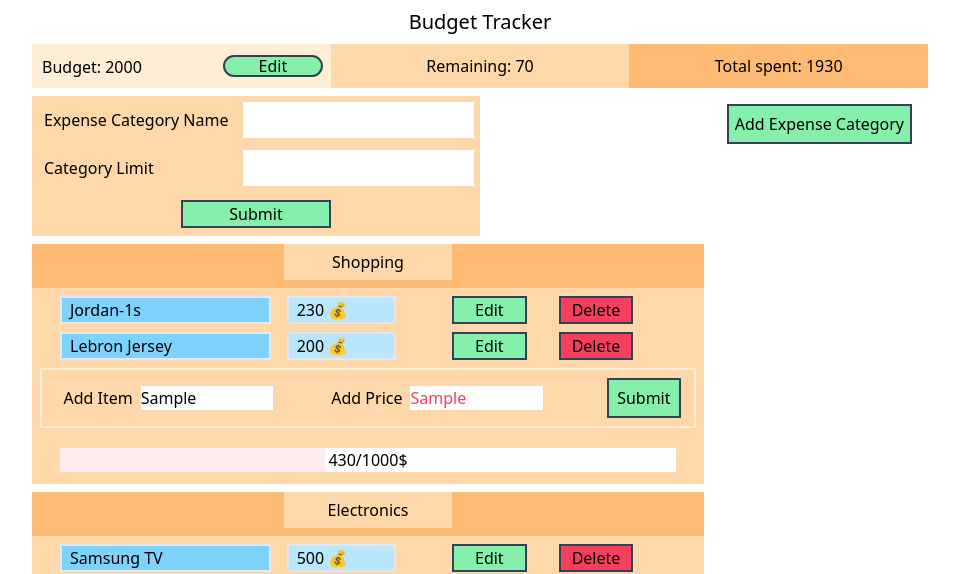
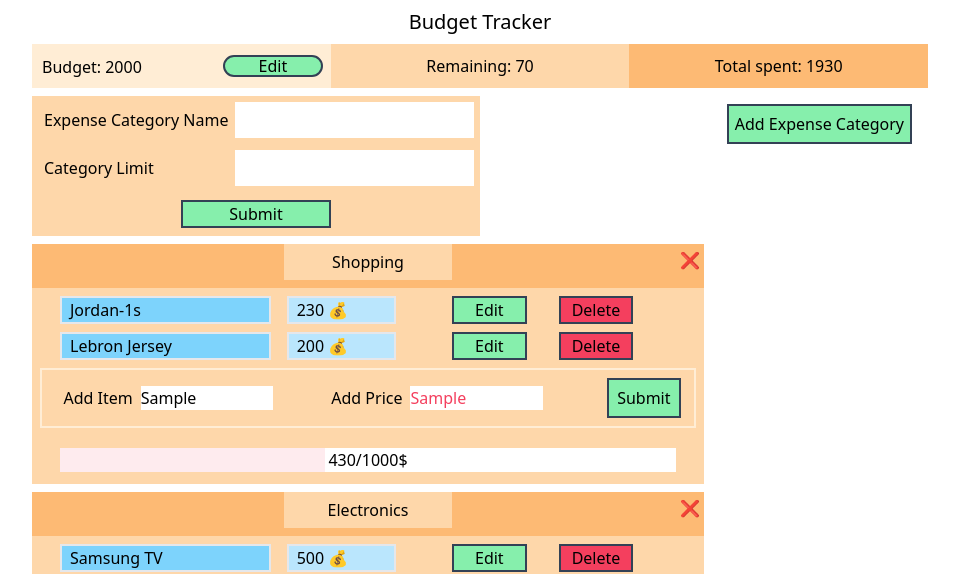
Before and after one commit to sw2003/BudgetApp, a React (Create React App) app: page / in a window 1280 px wide. Both pictures are taken after typing "Sample", "Sample", "Sample", "Sample" into the empty fields and a click on the button "Add Expense Category". Shown: the top 574 px of the page, without its empty margins (160-1119 px from the left). Built offline with nearby package versions, Linux system fonts and the light colour scheme; the HTML template or start-up script is replaced by a standard one.

Commit message:
main functionality

```diff
--- a/src/App.js
+++ b/src/App.js
@@ -99,6 +99,39 @@ const App = ({Data}) => {
 		}
 	}
 
+	function addExpenseCategory(category, limit){
+		for (let i = 0; i<data.length; i++){
+			if (data[i].Category === category){
+				return false;
+			}
+		}
+
+		let arrayCopy = [...data, {Category: category, Items: [], Limit: limit}];
+
+		setData(arrayCopy);
+
+		return true;
+	}
+
+	function deleteCategory(category){
+		let counter = 0;
+
+		const updatedArray = data.filter((obj)=>{
+			if (obj.Category === category){
+				for (let i = 0; i<obj.Items.length; i++){
+					counter+= parseFloat(obj.Items[i].cost);
+				}
+
+				return false;
+			}
+			return true;
+		})
+
+		setRemaining(remaining + counter);
+		setTotalSpent(totalSpent - counter);
+		setData(updatedArray);
+	}
+
 	const tabs = tabList.map((tab_obj) => {
 		return <Tab
 			key={tab_obj.key}
@@ -126,6 +159,7 @@ const App = ({Data}) => {
 			addExpense={addExpense}
 			updateEdits={updateEdits}
 			deleteItem={deleteItem}
+			deleteCategory={deleteCategory}
 		/>
 	})
 
@@ -141,7 +175,9 @@ const App = ({Data}) => {
 				)
 			}
 			<div className="relative w-full">
-				<ExpenseCatagoryForm></ExpenseCatagoryForm>
+				<ExpenseCatagoryForm
+					addExpenseCategory={addExpenseCategory}
+				/>
 			</div>
 			{categorys}
 		</div>
--- a/src/components/editItemForm.js
+++ b/src/components/editItemForm.js
@@ -29,6 +29,9 @@ export default function ExpenseEditForm(props) {
         e.preventDefault();
 
         props.updateEdits(props.category, itemName, amount, props.name);
+
+        setItemName('');
+        setAmount('');
     }
 
     return (
--- a/src/components/expenseCatItem.js
+++ b/src/components/expenseCatItem.js
@@ -62,8 +62,7 @@ export default function ExpenseCatItem(props) {
 
             setCounter(getBarData()[1]);
 
-
-            setBarStyle({width: `${percent>=100 ? '100': getBarData()[0]}%`});
+            setBarStyle({width: `${getBarData()[0]>=100 ? '100': getBarData()[0]}%`});
         }
         else{
             setSubmitValid(false);
@@ -79,6 +78,7 @@ export default function ExpenseCatItem(props) {
     return (
         <div className="w-3/4 bg-orange-300 mt-2 relative">
             <h1 className="bg-orange-200 w-1/4 mx-auto text-center py-1.5">{props.Category}</h1>
+            <button onClick={()=>props.deleteCategory(props.Category)} className='absolute top-0 right-0 mt-1 mr-1'>❌</button>
             <div className="w-full bg-orange-200 mt-2">
                 <ul>
                     <li>
@@ -102,7 +102,7 @@ export default function ExpenseCatItem(props) {
                 <div className='w-full w-full h-12 flex items-center justify-center mt-2 max-h-12'>
                     <div className='w-11/12	h-11/12 bg-white relative'>
                         <p className='w-1/4 mx-auto text-center'>{`${counter}/${props.Limit}$`}</p>
-                        <div className='h-full bg-black absolute top-0 left-0 opacity-10 bg-rose-500' style={barStyle}></div>
+                        <div className='h-full bg-black absolute top-0 left-0 opacity-10 bg-rose-500 transition-all duration-500' style={barStyle}></div>
                     </div>
                 </div>
             </div>
--- a/src/components/expenseCatagoryForm.js
+++ b/src/components/expenseCatagoryForm.js
@@ -1,7 +1,48 @@
 import React, { useState } from 'react';
 
-export default function ExpenseCatagoryForm(){
+export default function ExpenseCatagoryForm(props){
     const [isAdding, setIsAdding] = useState(false);
+
+    const [name, setName] = useState('');
+    const [limit, setLimit] = useState('');
+
+    const [limitBad, setLimitBad] = useState(false);
+    const [submitFailed, setSubmitFailed] = useState(false);
+
+    function onChange(e, setter){
+        if (submitFailed){
+            setSubmitFailed(false);
+        }
+
+        if (e.target.id === 'limit'){
+            if (isNaN(e.target.value)){
+                if (!limitBad){
+                    setLimitBad(true);
+                }
+            }
+            else{
+                if (limitBad){
+                    setLimitBad(false);
+                }
+            }
+        }
+        setter(e.target.value);
+    }
+
+    function onSubmit(e){
+        e.preventDefault();
+        if (name !== '' && !limitBad){
+            let bool = props.addExpenseCategory(name, limit);
+            if (!bool){
+                setSubmitFailed(true);
+                setLimit('');
+                setName('');
+            }
+            else{
+                setSubmitFailed(false);
+            }
+        }
+    }
 
     return (
         <div>
@@ -9,14 +50,14 @@ export default function ExpenseCatagoryForm(){
             {
             isAdding && (
                 <div className="block w-1/2 bg-orange-200 mt-2">
-                    <form>
+                    <form onSubmit={(e)=>onSubmit(e)}>
                         <div className='flex justify-between p-1.5'>
                             <p className="inline-block p-1.5">Expense Category Name</p>
-                            <input type="text"></input>
+                            <input className='p-1' onChange={(e)=>onChange(e, setName)} type="text" value={name} placeholder={`${submitFailed ? "you cant have duplicate category names": ''}`}></input>
                         </div>
                         <div className='flex justify-between p-1.5'>
                             <p className="inline-block p-1.5">Category Limit</p>
-                            <input type="text"></input>
+                            <input className={`p-1 ${limitBad && 'text-rose-500'}`} type="text" value={limit} onChange={(e)=>onChange(e, setLimit)} id="limit"></input>
                         </div>
                         <div className="w-full flex justify-center">
                             <button className="mx-auto bg-green-300 w-4/12 mb-2 mt-2 border-2 border-slate-700">Submit</button>
--- a/src/components/tab.js
+++ b/src/components/tab.js
@@ -76,7 +76,11 @@ export default function Tab(props) {
     }
     else if (props.text === "Remaining: "){
         return (
-            <div className={props.bg_color + " w-1/3 text-center flex items-center justify-center"}>{props.text} {props.remaining}</div>
+
+
+            <div className={`${props.bg_color} w-1/3 text-center flex items-center justify-center ${parseFloat(props.remaining) <= 0 && 'text-rose-600'}`}>{props.text} {props.remaining}</div>
+
+
         )
     }
     else{
```
